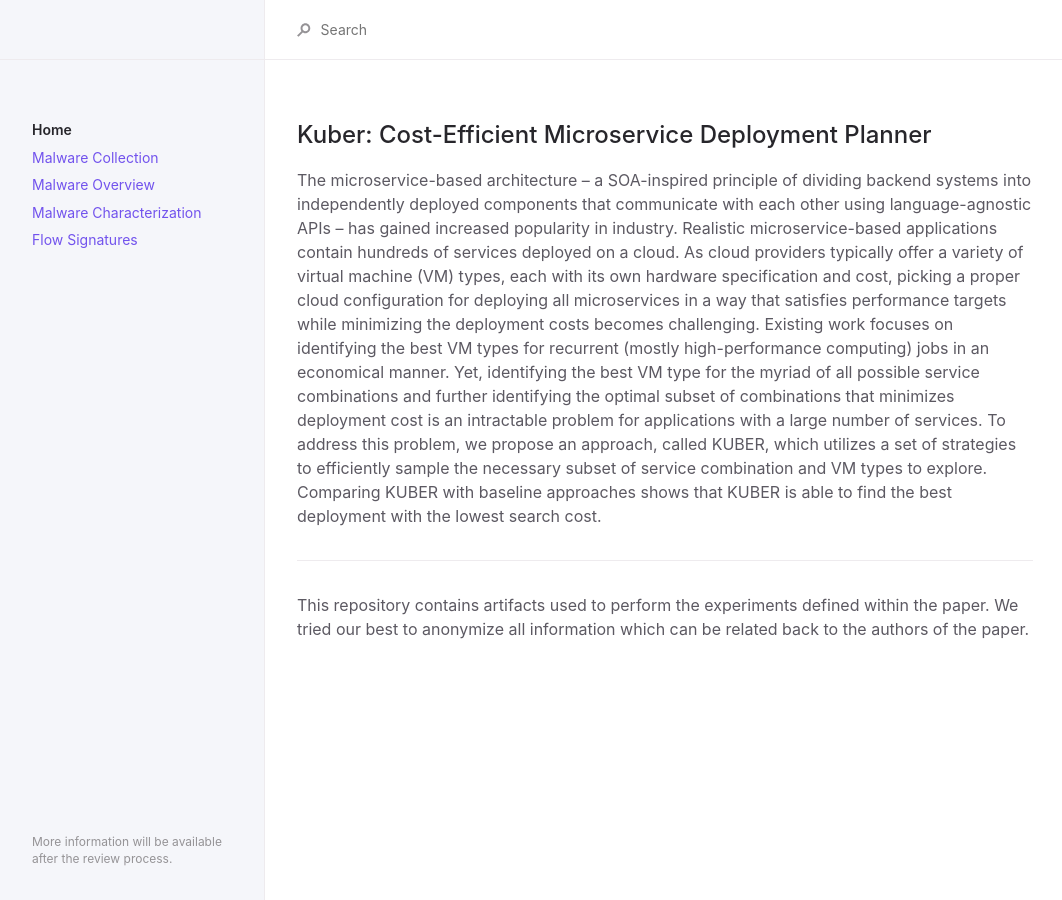
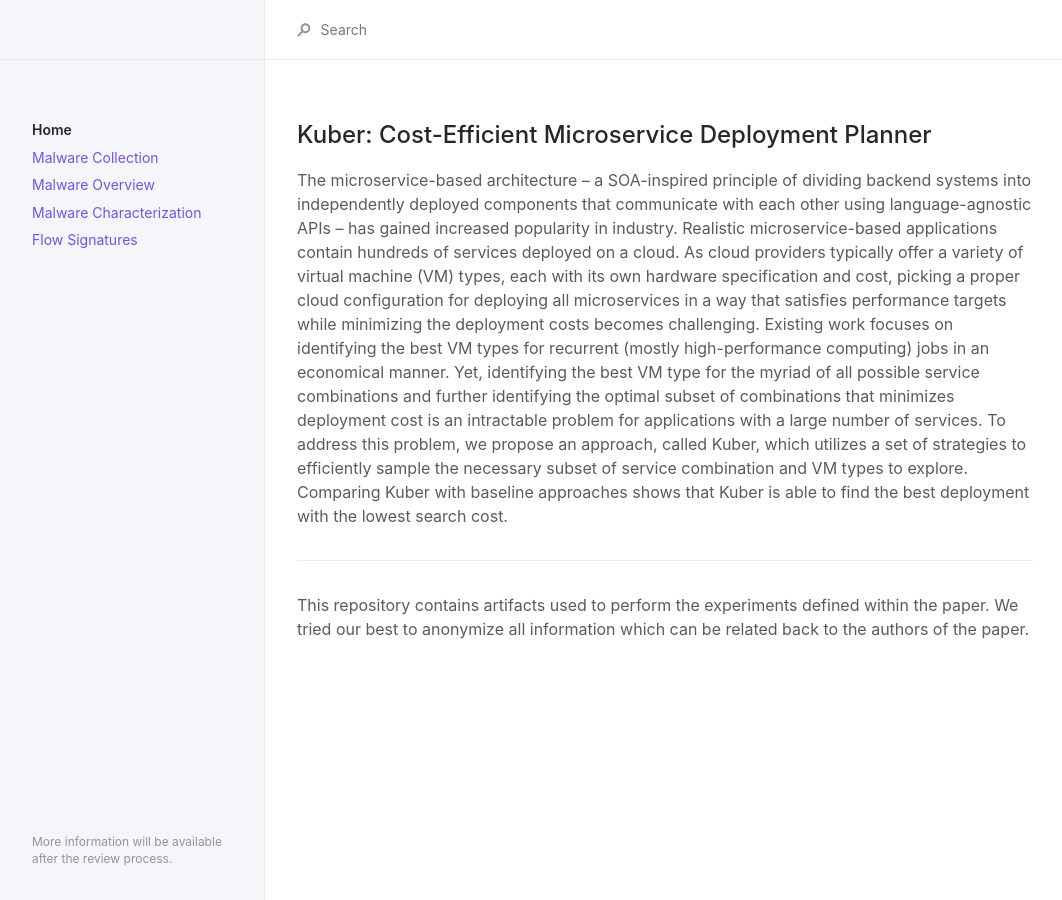
Before and after one commit to kubercostoptimizer/kubercostoptimizer.github.io, a Jekyll site: the page built from index.md, in a window 1280 px wide. Shown: the whole page, without its empty margins (107-1169 px from the left). Built offline with Jekyll 4.4.1, drawn with Linux system fonts in a browser that asks for light colours.

```diff
--- a/index.md
+++ b/index.md
@@ -11,8 +11,8 @@ permalink: /
 The microservice-based architecture – a SOA-inspired principle of dividing backend systems into independently deployed components that communicate with each other using language-agnostic APIs – has gained increased popularity in industry. Realistic microservice-based applications contain hundreds of services deployed on a cloud. As cloud providers typically offer a variety of virtual machine (VM) types, each with its own hardware specification and cost, picking a proper cloud configuration for deploying all microservices in a way that satisfies performance targets while minimizing the deployment costs becomes challenging.
 Existing work focuses on identifying the best VM types for recurrent (mostly high-performance computing) jobs in an economical manner. Yet, identifying the best VM type for the myriad
 of all possible service combinations and further identifying the optimal subset of combinations that minimizes deployment cost is an intractable problem for applications with a large number of
-services. To address this problem, we propose an approach, called KUBER, which utilizes a set of strategies to efficiently sample the necessary subset of service combination and VM types to explore.
-Comparing KUBER with baseline approaches shows that KUBER is able to find the best deployment with the lowest search cost.
+services. To address this problem, we propose an approach, called Kuber, which utilizes a set of strategies to efficiently sample the necessary subset of service combination and VM types to explore.
+Comparing Kuber with baseline approaches shows that Kuber is able to find the best deployment with the lowest search cost.
 
 ---
 
```
